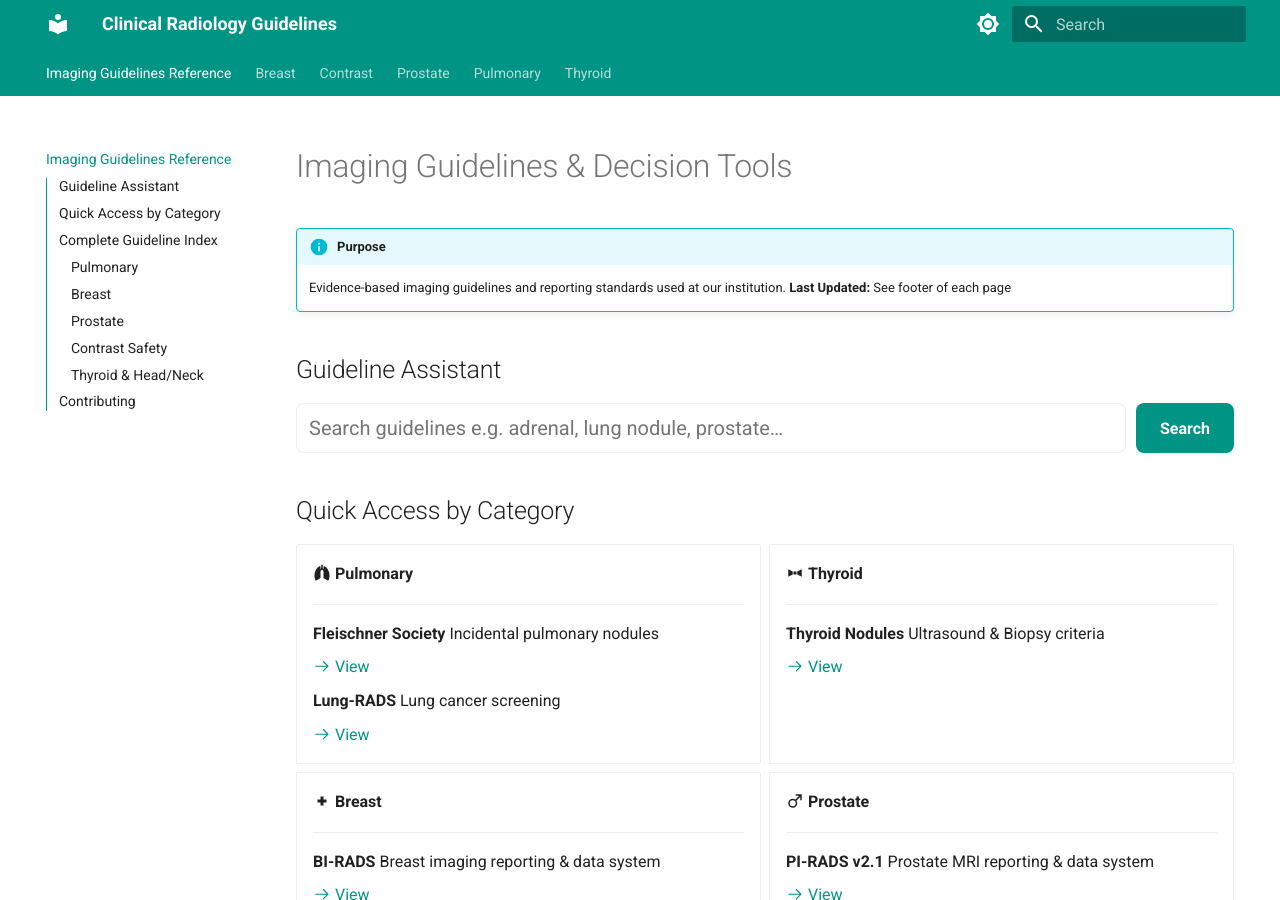
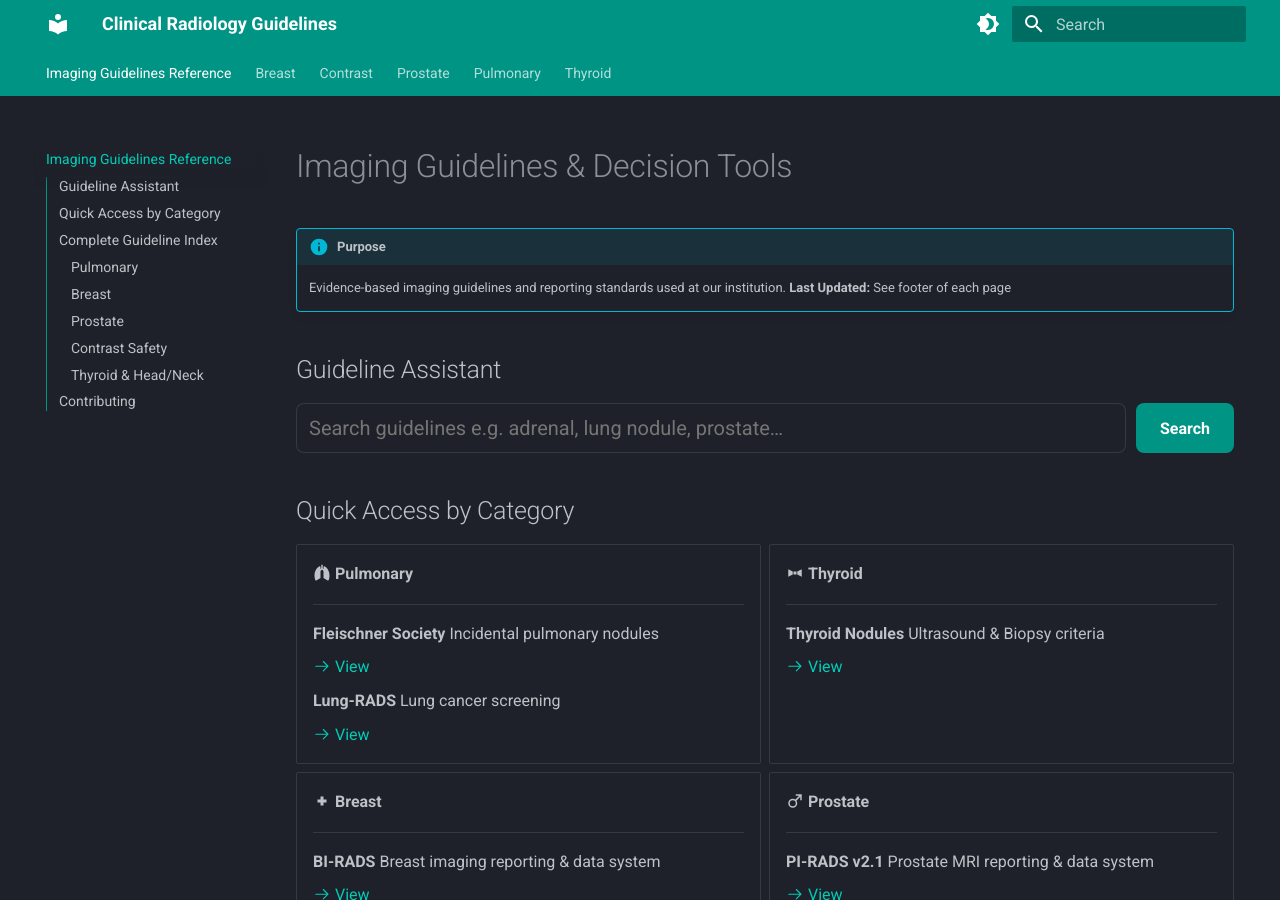
Before and after one commit to dfergs93/guidelines_manager, an MkDocs documentation site: the page built from docs/index.md, in a window 1280 px wide and 900 px high. Built offline with MkDocs 1.6.1 and Material for MkDocs 9.7.7, drawn with Linux system fonts in a browser that asks for light colours.

```diff
--- a/mkdocs.yml
+++ b/mkdocs.yml
@@ -11,6 +11,13 @@ theme:
     - content.tabs.link
     - toc.integrate
   palette:
+    # Dark mode
+    - scheme: slate
+      primary: teal
+      accent: teal
+      toggle:
+        icon: material/brightness-4
+        name: Switch to light mode
     # Light mode
     - scheme: default
       primary: teal
@@ -19,13 +26,6 @@ theme:
         icon: material/brightness-7
         name: Switch to dark mode
 
-    # Dark mode
-    - scheme: slate
-      primary: teal
-      accent: teal
-      toggle:
-        icon: material/brightness-4
-        name: Switch to light mode
 
 plugins:
   - search
```
